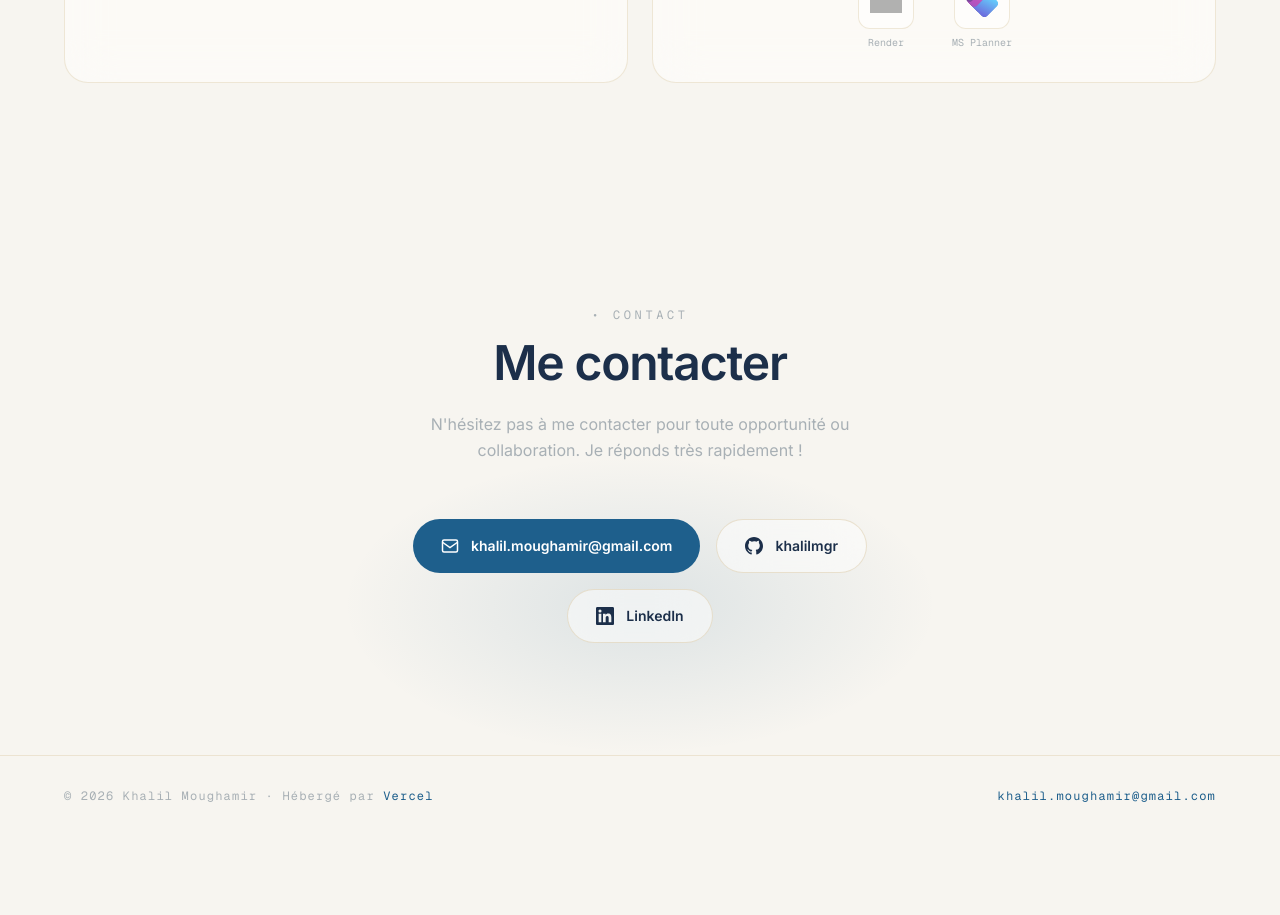
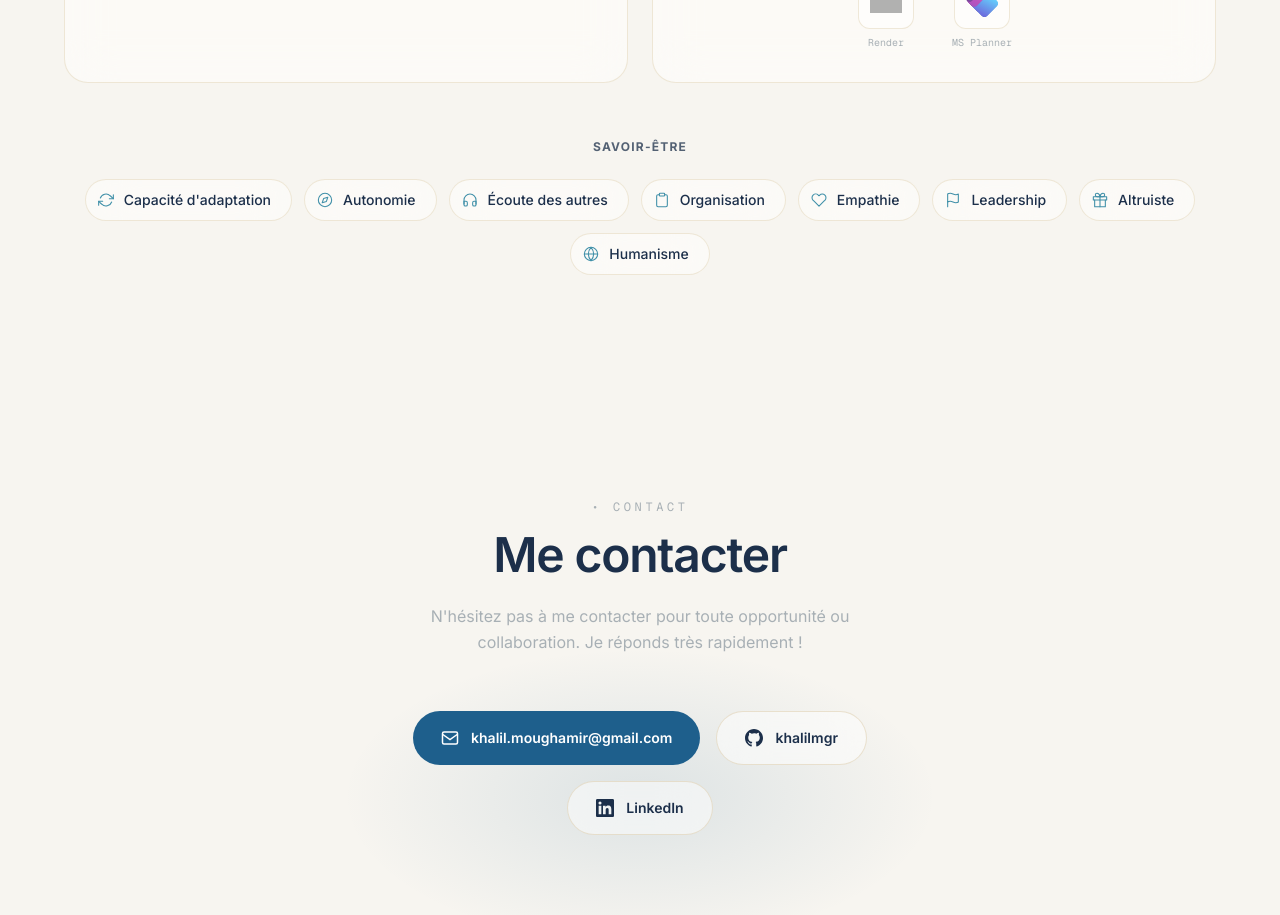
Before and after one commit to khalilmgr/khalilmgr.github.io, a Next.js app: page / in a window 1280 px wide. Shown: the part 5000-5915 px from the top of the page. Before the commit the page ends 5836 px from the top, so only its background shows below. Built offline with nearby package versions, Linux system fonts and the light colour scheme; grey boxes are pictures that could not be loaded.

Commit message:
Add Savoir-être (soft skills) block to Compétences section
Renders the 8 soft skills as icon+label pills below the tech stack grid, bilingual FR/EN, using custom stroke SVG icons matching the site's existing icon style.

Co-Authored-By: Claude Sonnet 5 <noreply@anthropic.com>

```diff
--- a/app/components/Skills.tsx
+++ b/app/components/Skills.tsx
@@ -123,6 +123,120 @@ const categories = {
   ],
 };
 
+const softSkills = {
+  fr: [
+    { label: "Capacité d'adaptation", icon: "refresh" },
+    { label: "Autonomie", icon: "compass" },
+    { label: "Écoute des autres", icon: "headphones" },
+    { label: "Organisation", icon: "clipboard" },
+    { label: "Empathie", icon: "heart" },
+    { label: "Leadership", icon: "flag" },
+    { label: "Altruiste", icon: "gift" },
+    { label: "Humanisme", icon: "globe" },
+  ],
+  en: [
+    { label: "Adaptability", icon: "refresh" },
+    { label: "Autonomy", icon: "compass" },
+    { label: "Active listening", icon: "headphones" },
+    { label: "Organization", icon: "clipboard" },
+    { label: "Empathy", icon: "heart" },
+    { label: "Leadership", icon: "flag" },
+    { label: "Altruism", icon: "gift" },
+    { label: "Humanism", icon: "globe" },
+  ],
+} as const;
+
+type SoftSkillIconName = (typeof softSkills)["fr"][number]["icon"];
+
+function SoftSkillIcon({ name, className }: { name: SoftSkillIconName; className?: string }) {
+  const props = {
+    className,
+    viewBox: "0 0 24 24",
+    fill: "none",
+    stroke: "currentColor",
+    strokeWidth: 1.6,
+    strokeLinecap: "round" as const,
+    strokeLinejoin: "round" as const,
+  };
+  switch (name) {
+    case "refresh":
+      return (
+        <svg {...props}>
+          <polyline points="23 4 23 10 17 10" />
+          <polyline points="1 20 1 14 7 14" />
+          <path d="M3.51 9a9 9 0 0 1 14.85-3.36L23 10M1 14l4.64 4.36A9 9 0 0 0 20.49 15" />
+        </svg>
+      );
+    case "compass":
+      return (
+        <svg {...props}>
+          <circle cx="12" cy="12" r="10" />
+          <polygon points="16.24 7.76 14.12 14.12 7.76 16.24 9.88 9.88 16.24 7.76" />
+        </svg>
+      );
+    case "headphones":
+      return (
+        <svg {...props}>
+          <path d="M3 18v-6a9 9 0 0 1 18 0v6" />
+          <path d="M21 19a2 2 0 0 1-2 2h-1a2 2 0 0 1-2-2v-3a2 2 0 0 1 2-2h3zM3 19a2 2 0 0 0 2 2h1a2 2 0 0 0 2-2v-3a2 2 0 0 0-2-2H3z" />
+        </svg>
+      );
+    case "clipboard":
+      return (
+        <svg {...props}>
+          <path d="M16 4h2a2 2 0 0 1 2 2v14a2 2 0 0 1-2 2H6a2 2 0 0 1-2-2V6a2 2 0 0 1 2-2h2" />
+          <rect x="8" y="2" width="8" height="4" rx="1" ry="1" />
+        </svg>
+      );
+    case "heart":
+      return (
+        <svg {...props}>
+          <path d="M20.84 4.61a5.5 5.5 0 0 0-7.78 0L12 5.67l-1.06-1.06a5.5 5.5 0 0 0-7.78 7.78l1.06 1.06L12 21.23l7.78-7.78 1.06-1.06a5.5 5.5 0 0 0 0-7.78z" />
+        </svg>
+      );
+    case "flag":
+      return (
+        <svg {...props}>
+          <path d="M4 15s1-1 4-1 5 2 8 2 4-1 4-1V3s-1 1-4 1-5-2-8-2-4 1-4 1z" />
+          <line x1="4" y1="22" x2="4" y2="15" />
+        </svg>
+      );
+    case "gift":
+      return (
+        <svg {...props}>
+          <polyline points="20 12 20 22 4 22 4 12" />
+          <rect x="2" y="7" width="20" height="5" />
+          <line x1="12" y1="22" x2="12" y2="7" />
+          <path d="M12 7H7.5a2.5 2.5 0 0 1 0-5C11 2 12 7 12 7z" />
+          <path d="M12 7h4.5a2.5 2.5 0 0 0 0-5C13 2 12 7 12 7z" />
+        </svg>
+      );
+    case "globe":
+      return (
+        <svg {...props}>
+          <circle cx="12" cy="12" r="10" />
+          <line x1="2" y1="12" x2="22" y2="12" />
+          <path d="M12 2a15.3 15.3 0 0 1 4 10 15.3 15.3 0 0 1-4 10 15.3 15.3 0 0 1-4-10 15.3 15.3 0 0 1 4-10z" />
+        </svg>
+      );
+  }
+}
+
+function SoftSkillPill({ label, icon, index }: { label: string; icon: SoftSkillIconName; index: number }) {
+  return (
+    <motion.div
+      initial={{ opacity: 0, y: 10 }}
+      whileInView={{ opacity: 1, y: 0 }}
+      viewport={{ once: true }}
+      transition={{ duration: 0.4, delay: index * 0.05 }}
+      className="flex items-center gap-2.5 bg-white/50 backdrop-blur-xl backdrop-saturate-150 border border-[#d9c7a3]/40 rounded-full pl-3 pr-5 py-2.5 hover:bg-white/70 hover:border-[#3f8fa8]/45 transition-all duration-200"
+    >
+      <SoftSkillIcon name={icon} className="w-4 h-4 text-[#3f8fa8] shrink-0" />
+      <span className="text-sm font-medium text-[#1c2f4a]">{label}</span>
+    </motion.div>
+  );
+}
+
 type SkillItem = string | { name: string; initials: string; color: string };
 
 function SkillLogo({ skill }: { skill: SkillItem }) {
@@ -224,6 +338,23 @@ export default function Skills() {
             <CategoryCard key={cat.title} category={cat} index={i} />
           ))}
         </div>
+
+        <motion.div
+          initial={{ opacity: 0, y: 20 }}
+          whileInView={{ opacity: 1, y: 0 }}
+          viewport={{ once: true }}
+          transition={{ duration: 0.5 }}
+          className="mt-14 text-center"
+        >
+          <h3 className="text-xs font-bold uppercase tracking-widest text-[#1c2f4a]/75 mb-6">
+            {lang === "fr" ? "Savoir-être" : "Soft Skills"}
+          </h3>
+          <div className="flex flex-wrap justify-center gap-3">
+            {softSkills[lang].map((skill, i) => (
+              <SoftSkillPill key={skill.label} label={skill.label} icon={skill.icon} index={i} />
+            ))}
+          </div>
+        </motion.div>
       </div>
     </section>
   );
```
